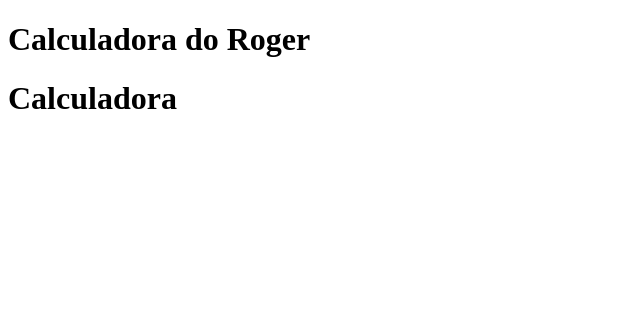
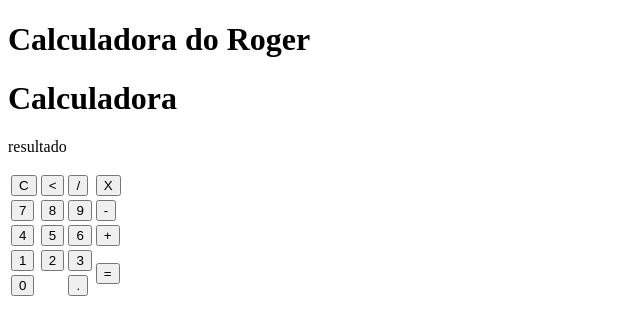
Before and after one commit to buscariolo-rogerio/CALCULADORA, a plain HTML site: page index.html in a window 1280 px wide. Shown: the whole page, without its empty margins (0-640 px from the left). Drawn offline with Linux system fonts and the light colour scheme.

Commit message:
Terminando o HTML

```diff
--- a/index.html
+++ b/index.html
@@ -11,6 +11,40 @@
     </div>
     <div class="calculadora">
         <h1>Calculadora</h1>
+        <p id="resultado">resultado</p>
+        <table>
+            <tr>
+                <td><button>C</button></td>
+                <td><button><</button></td>
+                <td><button>/</button></td>
+                <td><button>X</button></td>
+            </tr>
+            <tr>
+                <td><button>7</button></td>
+                <td><button>8</button></td>
+                <td><button>9</button></td>
+                <td><button>-</button></td>
+            </tr>
+            <tr>
+                <td><button>4</button></td>
+                <td><button>5</button></td>
+                <td><button>6</button></td>
+                <td><button>+</button></td>
+            </tr>
+            <tr>
+                <td><button>1</button></td>
+                <td><button>2</button></td>
+                <td><button>3</button></td>
+                <td rowspan="2"><button>=</button></td>
+            </tr>
+            <tr>
+                <td colspan="2"><button>0</button></td>
+                <td><button>.</button></td>
+
+
+            </tr>
+
+        </table>
     </div>
 
 </body>
```
